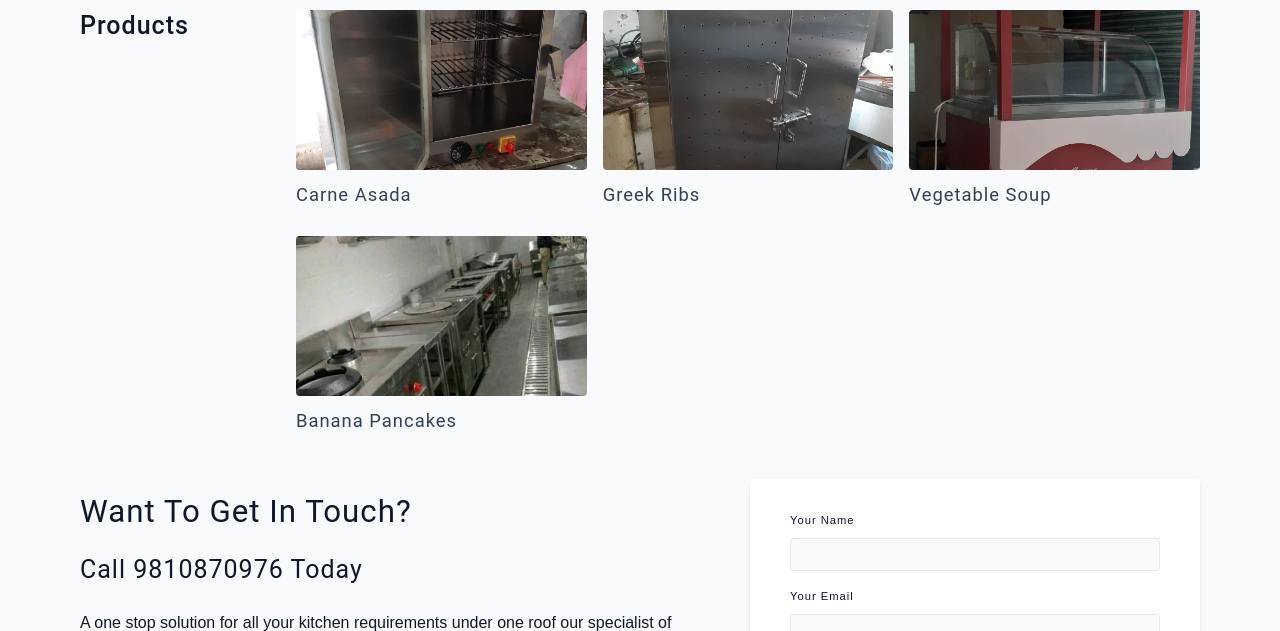
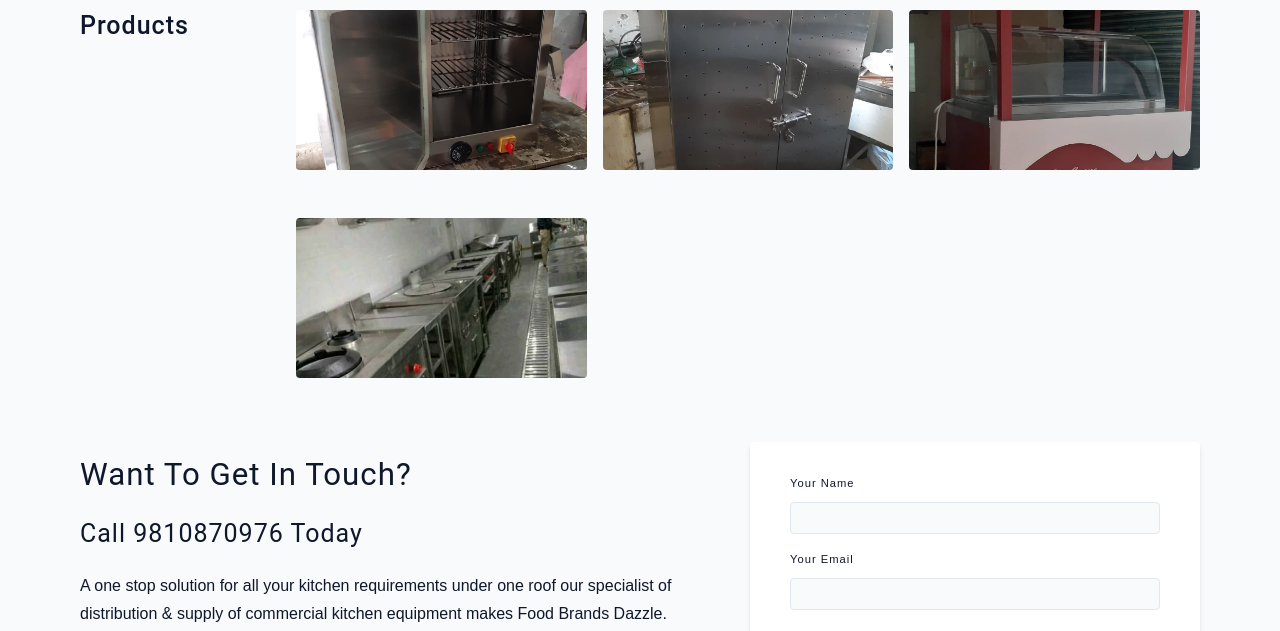
Before and after one commit to abdullah16aug/HindustanEquipment-Website, a plain HTML site: page index.html in a window 1280 px wide. Shown: the part 470-1101 px from the top of the page. Drawn offline with Linux system fonts and the light colour scheme.

Commit message:
Update index.html

```diff
--- a/index.html
+++ b/index.html
@@ -76,7 +76,7 @@
               class="img recipe-img"
               alt=""
             />
-            <h5>Carne Asada</h5>
+<!--             <h5>Carne Asada</h5> -->
             <!-- <p>Prep : 15min | Cook : 5min</p> -->
           </a>
           <!-- end of single recipe -->
@@ -87,7 +87,7 @@
               class="img recipe-img"
               alt=""
             />
-            <h5>Greek Ribs</h5>
+<!--             <h5>Greek Ribs</h5> -->
             <!-- <p>Prep : 15min | Cook : 5min</p> -->
           </a>
           <!-- end of single recipe -->
@@ -98,7 +98,7 @@
               class="img recipe-img"
               alt=""
             />
-            <h5>Vegetable Soup</h5>
+<!--             <h5>Vegetable Soup</h5> -->
             <!-- <p>Prep : 15min | Cook : 5min</p> -->
           </a>
           <!-- end of single recipe -->
@@ -109,7 +109,7 @@
               class="img recipe-img"
               alt=""
             />
-            <h5>Banana Pancakes</h5>
+<!--             <h5>Banana Pancakes</h5> -->
             <!-- <p>Prep : 15min | Cook : 5min</p> -->
           </a>
           <!-- end of single recipe -->
```
